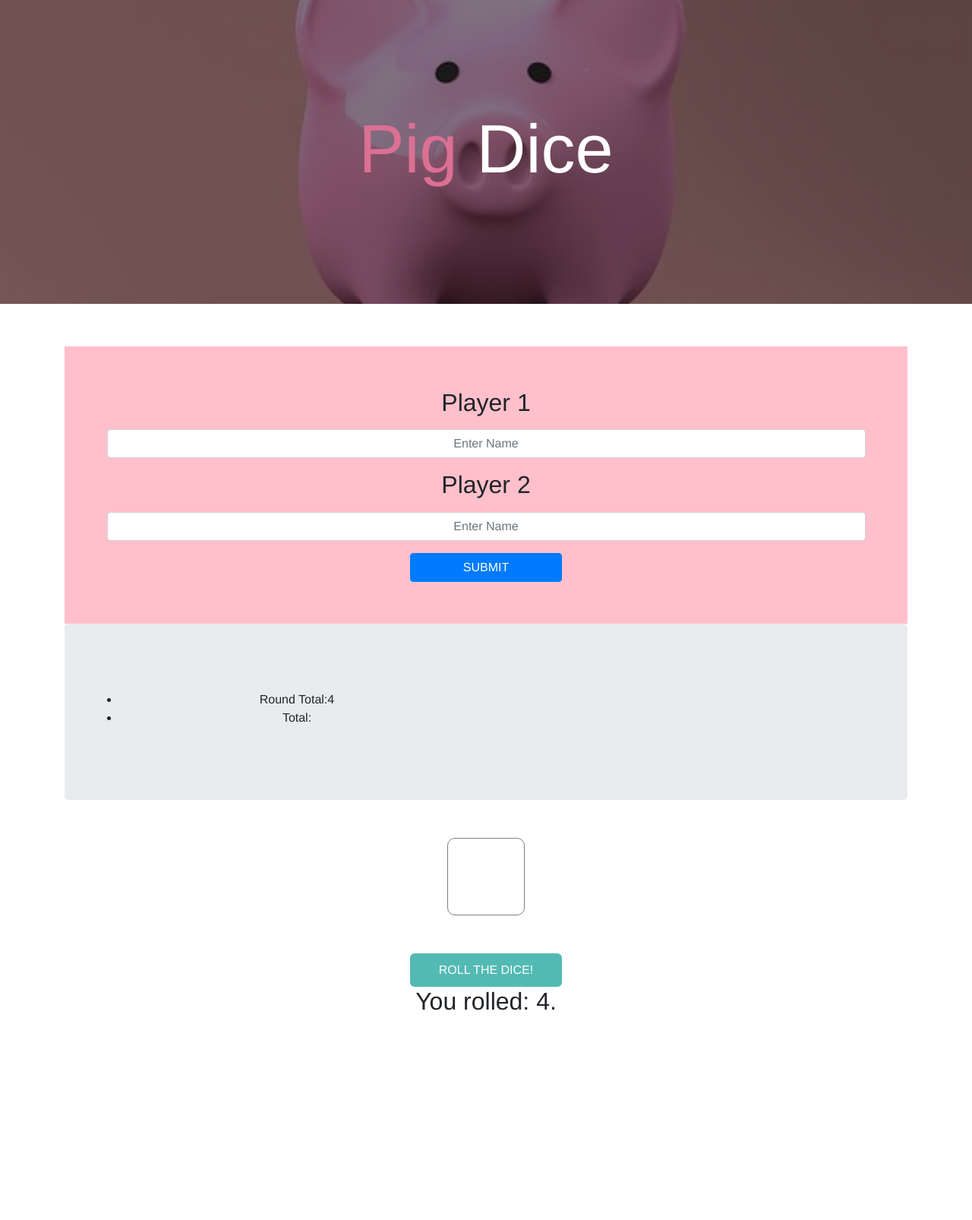
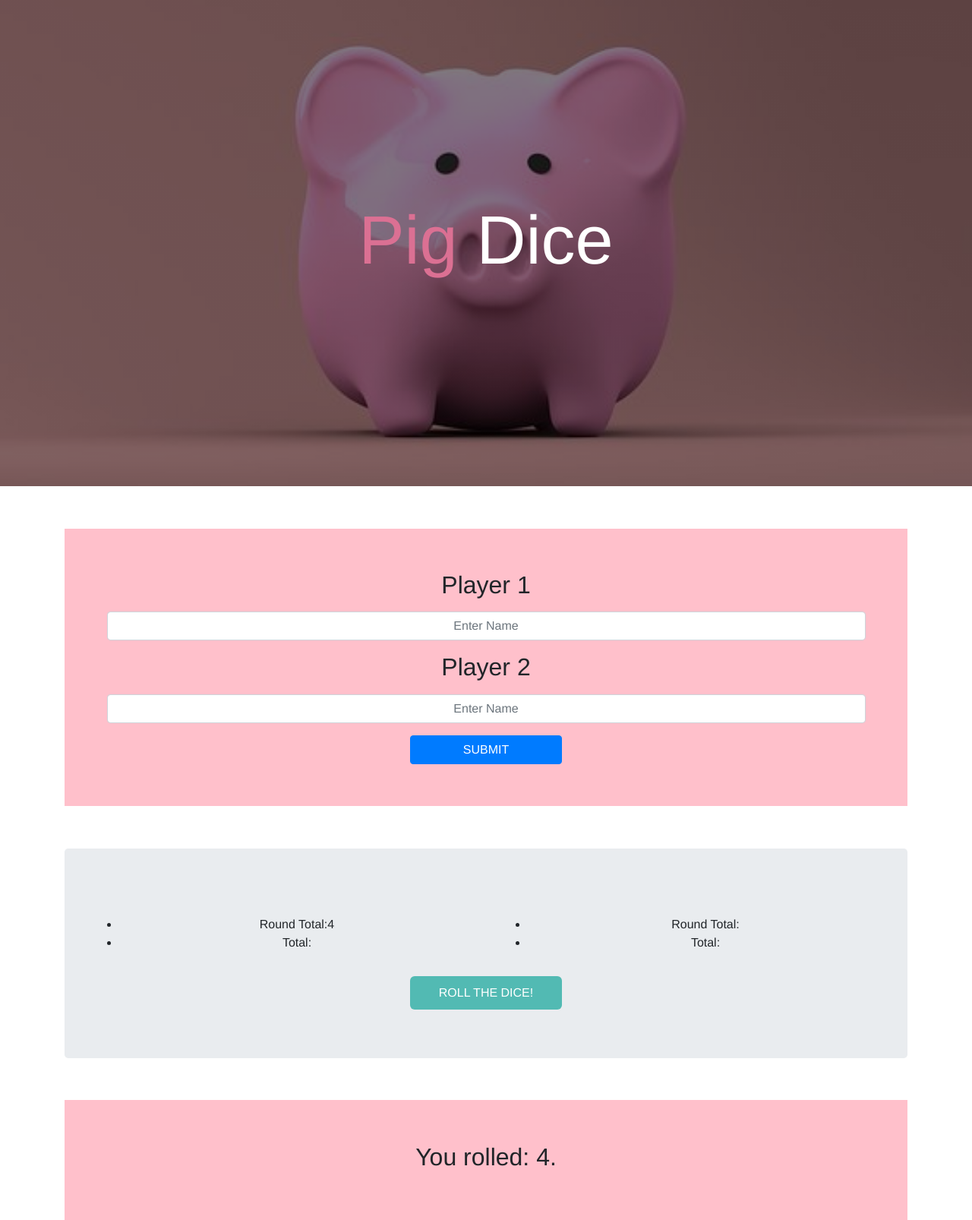
Before and after one commit to garybm/pig-dice-2, a plain HTML site: page index.html in a window 1280 px wide. Shown: the whole page at 76% size. Before the commit the page ends 1338 px from the top, so only its background shows below. Drawn offline with nearby package versions, Linux system fonts and the light colour scheme.

Commit message:
add changes

```diff
--- a/css/styles.css
+++ b/css/styles.css
@@ -29,6 +29,7 @@ button {
 
 .well {
   margin-top: 5%;
+  margin-bottom: 5%;
   background-color: pink;
   padding: 5%;
 }
@@ -36,7 +37,7 @@ button {
 
 .hero-image {
   background-image: linear-gradient(rgba(0, 0, 0, 0.5), rgba(0, 0, 0, 0.5)), url(../img/pig.jpg);
-  height: 50%;
+  height: 80%;
   background-position: center;
   background-repeat: no-repeat;
   background-size: cover;
@@ -56,7 +57,9 @@ body, html {
   transform: translate(-50%, -50%);
   color: white;
 }
-
+.jumbotron {
+  margin-top: 5%;
+}
 /* ul {
   display: inline-block;
   text-align:left;
--- a/index.html
+++ b/index.html
@@ -15,7 +15,7 @@
       </div>
     </div>
     <div class= "container">
-      <div class= "well">
+      <div id="pinkWell" class= "well">
       <form id="playerName">
         <div class="form-group">
           <label for="nameOne"><h2>Player 1</h2></label>
@@ -37,19 +37,21 @@
               <li>Total:<span id="total"></span></li>
             </ul>
           </div>
-          <!-- <div class="form-group col-md-6">
+          <div class="form-group col-md-6">
             <label><span class= "nameTwo "></span></label>
             <ul>
               <li>Round Total:<span id="roundTotalTwo"></span></li>
               <li>Total:<span id="totalTwo"></span></li>
             </ul>
-          </div> -->
+          </div>
         </div>
+        <button type="button" id="rollDice" onclick="diceRoll()">Roll the Dice!</button>
       </div>
-      <p id="placeholder"></p>
-      <button type="button" id="rollDice" onclick="diceRoll()">Roll the Dice!</button>
+
       <!-- <button type="button" onclick="reset()">Reset Roll</button> -->
+      <div class= "well">
       <h2 id="status"></h2>
+    </div>
       </div>
       <div  id="output1">
       </div>
--- a/js/scripts.js
+++ b/js/scripts.js
@@ -24,16 +24,30 @@
 //   }
 // }
 //
+function Player() {
+  this.roundTotal = 0;
+  this.total = 0;
+}
+
 
 function diceRoll() {
-
   var roundTotal = document.getElementById("roundTotal");
   var status = document.getElementById("status");
   var die = Math.floor(Math.random() * 6)+1;
   console.log(die);
   roundTotal.innerHTML = die;
   status.innerHTML = "You rolled: "+ die+"." ;
+
 }
+
+//   if(die === 1){
+//         roundTotal.innerHTML += "0";
+//     }
+//     else if (die !== 1){
+//           roundTotal.innerHTML =;
+//       }
+// }
+console.log(status);
 
 
 
@@ -67,6 +81,7 @@ function diceRoll() {
 
      $("#nameChart").show();
      $("#playerName").hide();
+     $("#pinkWell").hide();
 
 
 
```
